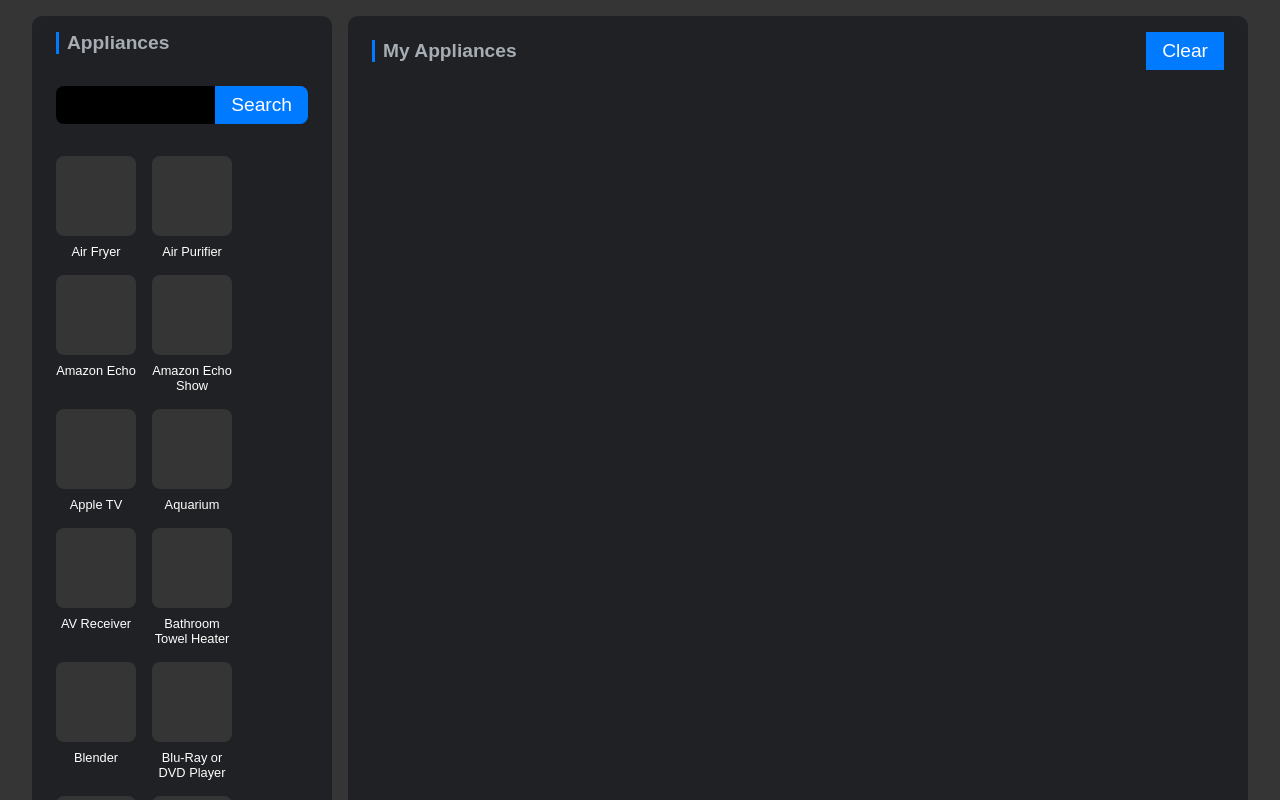
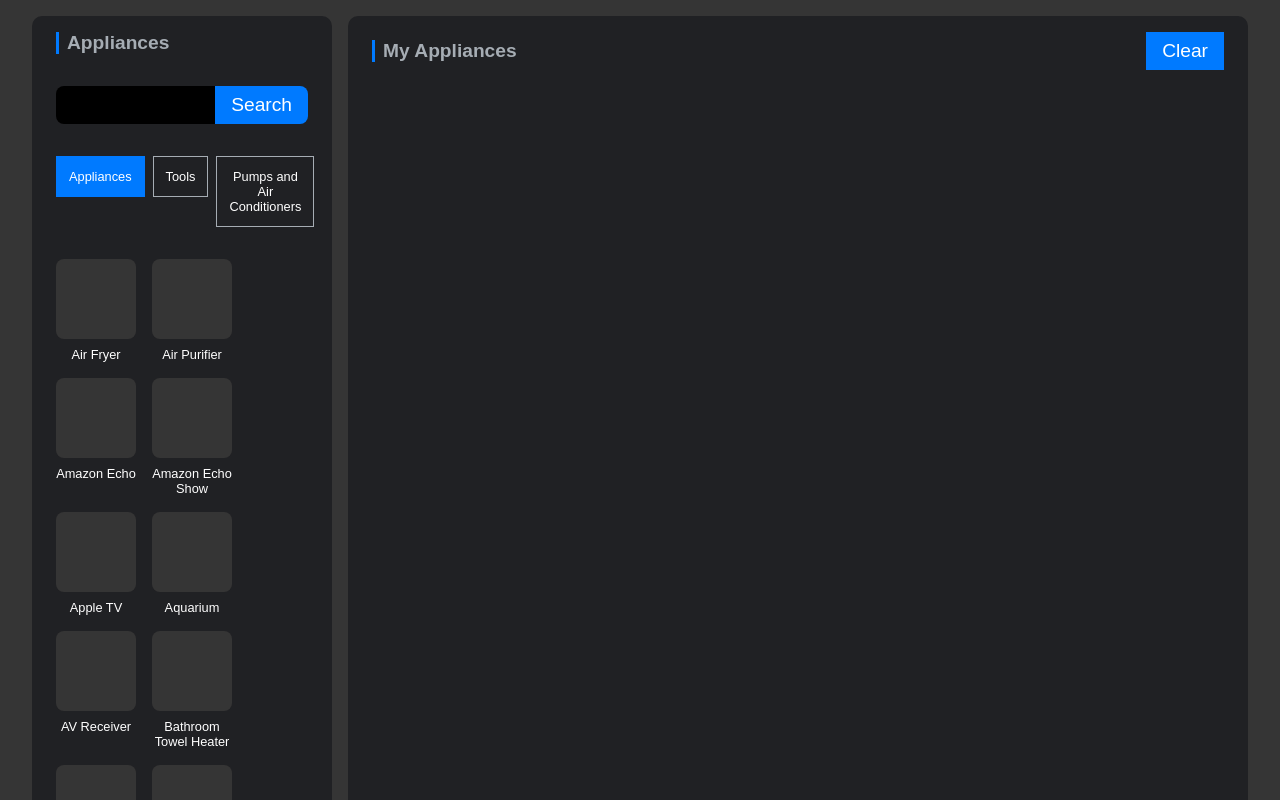
Before and after one commit to margaiwangara/power-calculator, a Next.js app: page / in a window 1280 px wide. Built offline with nearby package versions, Linux system fonts and the light colour scheme.

Commit message:
modified styling to include categories

```diff
--- a/public/css/styles.css
+++ b/public/css/styles.css
@@ -115,6 +115,36 @@ body {
 .appliances .btn {
   border-radius: 0 8px 8px 0;
 }
+
+/* tabs */
+.tabs-container {
+  display: flex;
+}
+
+.tabs {
+  display: flex;
+  gap: 0.5rem;
+  list-style-type: none;
+}
+
+.tab {
+  background-color: transparent;
+  padding: 0.75rem;
+  font-size: 0.8rem;
+  border: solid 1px var(--text);
+  cursor: pointer;
+  color: var(--white);
+}
+
+.tab:hover {
+  opacity: 0.75;
+}
+
+.tab.active {
+  border-color: var(--accent);
+  background-color: var(--accent);
+}
+
 /* End of Appliances Section */
 
 /* Appliances/Playground/Info Section */
--- a/src/pages/index.jsx
+++ b/src/pages/index.jsx
@@ -4,7 +4,7 @@ import {
   indexPumpAndAirConditioners,
 } from '../utils/data';
 import { APPLIANCE, TOOL, PACS } from '../utils/types';
-import { useState, useEffect, useCallback } from 'react';
+import { useState, useEffect } from 'react';
 
 const DEFAULT_INFO = {
   power: 0,
@@ -19,6 +19,7 @@ function Home() {
   const [selectedItems, setSelectedItems] = useState([]);
   const [chosenItem, setChosenItem] = useState({});
   const [value, setValue] = useState('');
+  const [active, setActive] = useState(APPLIANCE);
   const [info, setInfo] = useState(DEFAULT_INFO);
   const [calculation, setCalculation] = useState({
     total: 0,
@@ -26,11 +27,11 @@ function Home() {
   });
 
   const populateItems = () =>
-    setItems(
-      [...indexedAppliances.map((appl) => ({ ...appl }))],
-      ...indexedTools.map((tls) => ({ ...tls })),
-      ...indexPumpAndAirConditioners.map((pac) => ({ ...pac })),
-    );
+    setItems([
+      ...indexedAppliances.map((appl) => ({ ...appl, info })),
+      ...indexedTools.map((tls) => ({ ...tls, info })),
+      ...indexPumpAndAirConditioners.map((pac) => ({ ...pac, info })),
+    ]);
 
   useEffect(() => {
     let isMounted = true;
@@ -52,7 +53,19 @@ function Home() {
 
     if (exists) return;
 
-    setSelectedItems([...selectedItems, item]);
+    const modifiedArray = selectedItems?.map((si, index, arr) => {
+      if (index === arr?.length - 1) {
+        return {
+          ...si,
+          info,
+        };
+      }
+
+      return si;
+    });
+
+    setInfo(DEFAULT_INFO);
+    setSelectedItems([...modifiedArray, item]);
     setChosenItem(item);
   };
 
@@ -84,7 +97,21 @@ function Home() {
   };
 
   const populateInfo = (e) => {
-    setInfo({ ...info, [e.target.name]: e.target.value });
+    setInfo({ ...info, [e.target.name]: parseFloat(e.target.value) });
+
+    if (e.target.name === 'current') {
+      setInfo({
+        ...info,
+        current: parseFloat(e.target.value),
+        power: e.target.value * info?.voltage,
+      });
+    } else if (e.target.name === 'voltage') {
+      setInfo({
+        ...info,
+        voltage: parseFloat(e.target.value),
+        power: e.target.value * info?.current,
+      });
+    }
   };
 
   useEffect(() => {
@@ -92,21 +119,13 @@ function Home() {
 
     const { power, hoursPerDay, amount, current, voltage } = info;
 
-    setInfo({ ...info, power: current * voltage });
-
     setCalculation({ ...info, total: power * hoursPerDay * amount });
     // setChosenItem({ ...chosenItem, totalPower: power * hoursPerDay * amount });
 
     return () => {
       isMounted = false;
     };
-  }, [
-    info?.power,
-    info?.hoursPerDay,
-    info?.amount,
-    info?.current,
-    info?.voltage,
-  ]);
+  }, [info?.power, info?.hoursPerDay, info?.amount]);
 
   return (
     <main id="wrapper">
@@ -126,8 +145,38 @@ function Home() {
             Search
           </button>
         </div>
+        <div className="tabs-container">
+          <ul className="tabs">
+            <li>
+              <button
+                className={`tab${active === APPLIANCE ? ' active' : ''}`}
+                onClick={() => setActive(APPLIANCE)}
+              >
+                Appliances
+              </button>
+            </li>
+            <li>
+              <button
+                className={`tab${active === TOOL ? ' active' : ''}`}
+                onClick={() => setActive(TOOL)}
+              >
+                Tools
+              </button>
+            </li>
+            <li>
+              <button
+                className={`tab${active === PACS ? ' active' : ''}`}
+                onClick={() => setActive(PACS)}
+              >
+                Pumps and Air Conditioners
+              </button>
+            </li>
+          </ul>
+        </div>
         <div className="appliances-container">
-          {items.map((item, index) => (
+          {items.map(
+            (item, index) =>
+              item?.type === active && (
                 <button
                   className="appliance-container"
                   key={item.id}
@@ -136,7 +185,8 @@ function Home() {
                   <div className="appliance"></div>
                   <h5 className="text-sm">{itemTypeHandler(item)}</h5>
                 </button>
-          ))}
+              ),
+          )}
         </div>
       </section>
       <section className="box playground">
@@ -145,7 +195,10 @@ function Home() {
           <button
             className="btn btn-primary"
             type="button"
-            onClick={() => setSelectedItems([])}
+            onClick={() => {
+              setSelectedItems([]);
+              setChosenItem({});
+            }}
           >
             Clear
           </button>
@@ -255,16 +308,28 @@ function Home() {
               </div>
               <div className="specs total-specs">
                 <span>Total Power Consumption:</span>
-                <span className="total">{calculation?.total} Wh</span>
+                <span className="total">
+                  {selectedItems?.reduce((acc, curr) => {
+                    const { info } = curr;
+                    acc += info?.power * info?.hoursPerDay * info?.amount;
+                    return acc;
+                  }, 0)}{' '}
+                  Wh
+                </span>
               </div>
               <div className="specs">
                 <ul className="list-of-items">
-                  {selectedItems?.map((s) => (
+                  {selectedItems?.map((s) => {
+                    const { info } = s;
+                    return (
                       <li key={s.id}>
                         <span>{itemTypeHandler(s)} - </span>
-                      <span>3000 Wh</span>
+                        <span>
+                          {info?.power * info?.hoursPerDay * info?.amount} Wh
+                        </span>
                       </li>
-                  ))}
+                    );
+                  })}
                 </ul>
               </div>
             </div>
```
Lines whose indentation alone changed are shown as unchanged.
